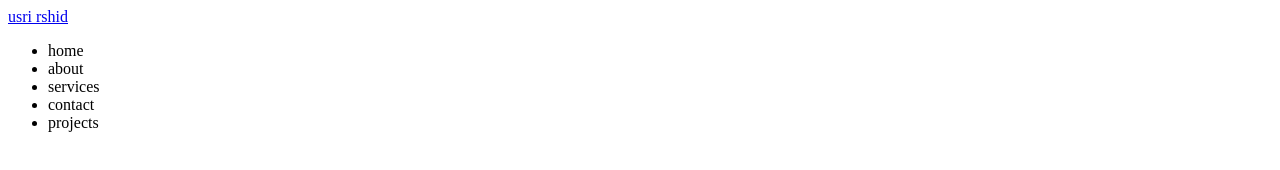
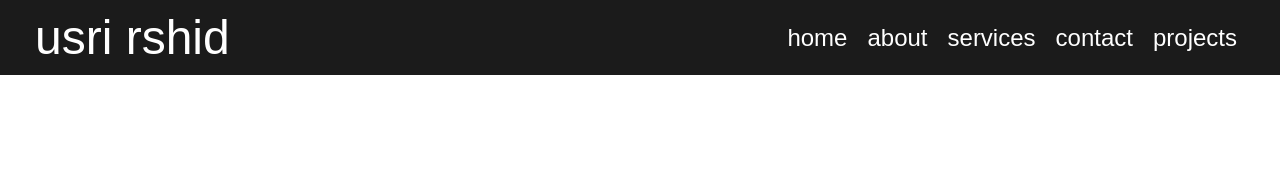
Before and after one commit to usri-rshid/landing_page1, a plain HTML site: page index.html in a window 1280 px wide. Drawn offline with Linux system fonts and the light colour scheme; a web font is replaced by a local one.

Commit message:
add navbar html css

```diff
--- a/css/style.css
+++ b/css/style.css
@@ -0,0 +1,61 @@
+@import url('https://fonts.googleapis.com/css2?family=Jersey+10&family=Jersey+15&display=swap');
+
+* {
+    font-family: "Jersey 10", sans-serif;
+    margin: 0;
+    padding: 0;
+    box-sizing: border-box;
+}
+
+nav {
+    position: fixed;
+    background-color: #1b1b1b;
+    width: 100%;
+    padding: 10px 0;
+    z-index: 15;
+}
+
+nav .menu {
+    max-width: 1250px;
+    margin: auto;
+    display: flex;
+    align-items: center;
+    justify-content: space-between;
+    padding: 0 20px;
+}
+
+nav .menu .logo a {
+    text-decoration: none;
+    color: #fff;
+    font-size: 3rem;
+    font-weight: 200;
+}
+
+.menu ul {
+    display: inline-flex;
+    list-style: none;
+}
+
+.menu ul li {
+    margin-left: 0.25rem;
+
+}
+
+.menu ul li:first-child {
+    margin-left: 0;
+}
+
+.menu ul li a {
+    text-decoration: none;
+    color: #fff;
+    font-size: 1.5rem;
+    font-weight: 500;
+    padding: 0.25rem .5rem;
+    border-radius: 5px;
+    transition: all 0.4s ease-in-out;
+}
+
+.menu ul li a:hover {
+    background-color: #fff;
+    color: #1b1b1b;
+}
--- a/index.html
+++ b/index.html
@@ -5,21 +5,33 @@
     <meta charset="UTF-8">
     <meta name="viewport" content="width=device-width, initial-scale=1.0">
     <title>Document</title>
+    <link href="./css/style.css" rel="stylesheet">
 </head>
 
 <body>
+    <nav>
         <div class="menu">
             <div class="logo">
                 <a href="#">usri rshid</a>
             </div>
             <ul>
-            <li><a href="#"></a>home</li>
-            <li><a href="#"></a>about</li>
-            <li><a href="#"></a>services</li>
-            <li><a href="#"></a>contact</li>
-            <li><a href="#"></a>projects</li>
+                <li>
+                    <a href="#">home</a>
+                </li>
+                <li><a href="#">about</a></li>
+                <li>
+                    <a href="#">services</a>
+                </li>
+                <li>
+                    <a href="#">contact</a>
+                </li>
+                <li><a href="#">projects</a></li>
             </ul>
         </div>
+    </nav>
+    <script src="./js/script.js">
+
+    </script>
 </body>
 
 </html>
```
Lines whose indentation alone changed are shown as unchanged.
